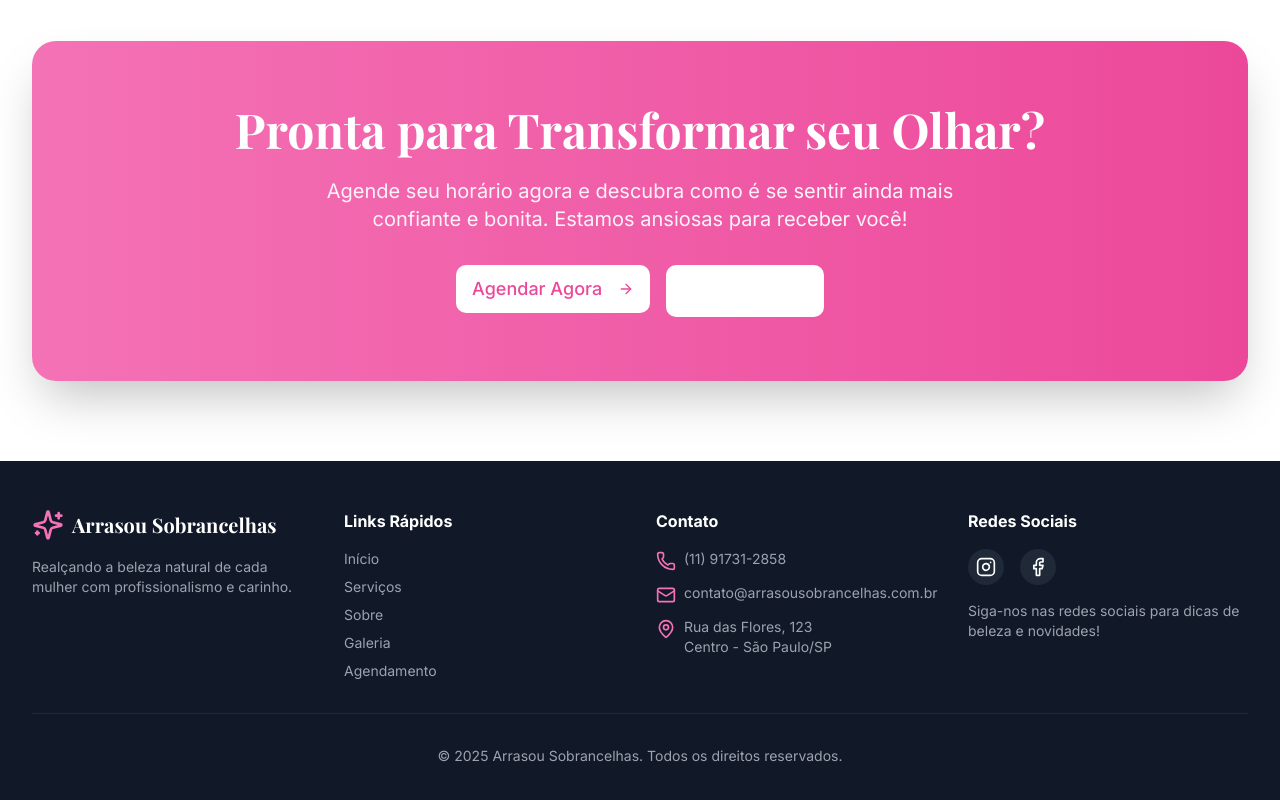
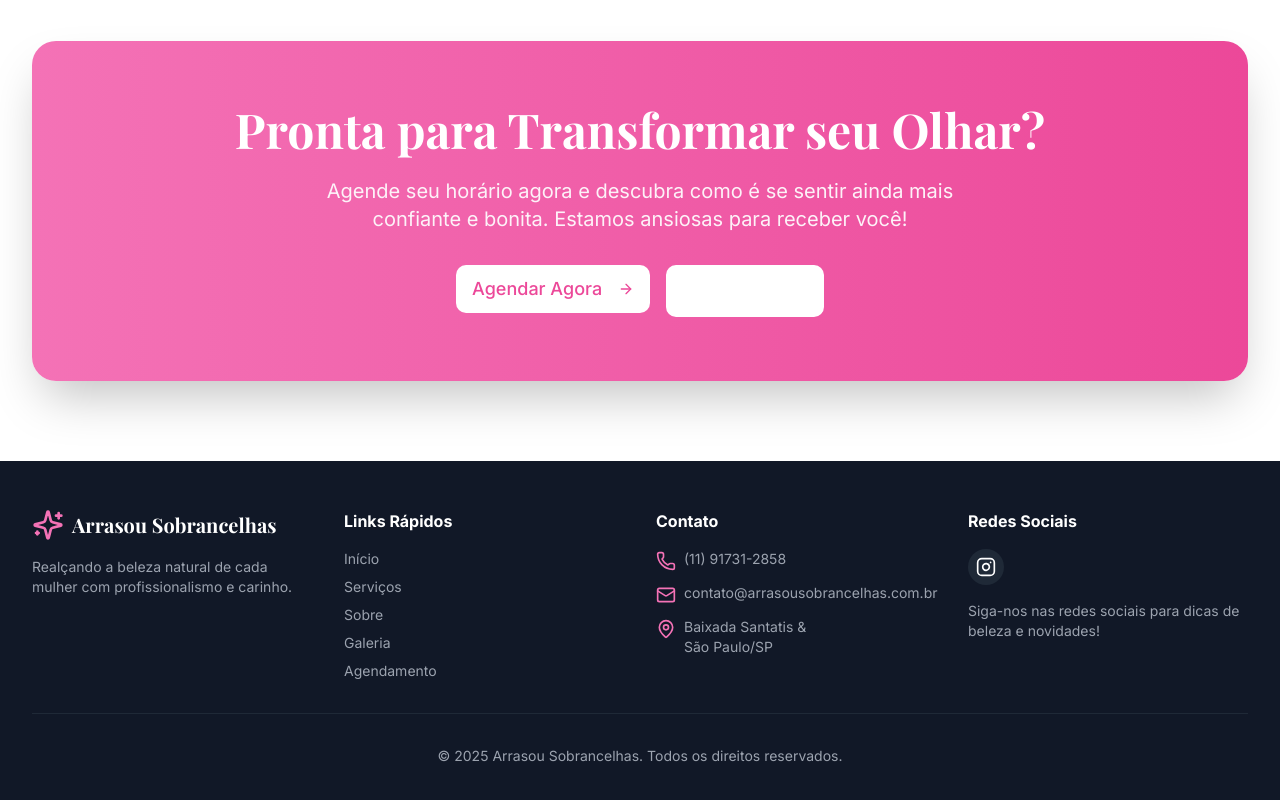
Before and after one commit to llopes0610/arrasousobrancelhas, a Next.js app: page / in a window 1280 px wide. Shown: the part 1937-2737 px from the top of the page. Built offline with nearby package versions, Linux system fonts and the light colour scheme; a web font is replaced by a local one.

Commit message:
Ajuste de redes sociais e endereço

```diff
--- a/src/components/layout/SiteFooter.tsx
+++ b/src/components/layout/SiteFooter.tsx
@@ -63,8 +63,8 @@ export default function SiteFooter() {
               <li className="flex items-start gap-2 text-gray-400">
                 <MapPin className="h-5 w-5 text-arrasou-400 flex-shrink-0 mt-0.5" />
                 <span>
-                  Rua das Flores, 123<br />
-                  Centro - São Paulo/SP
+                  Baixada Santatis &<br />
+                  São Paulo/SP
                 </span>
               </li>
             </ul>
@@ -74,21 +74,14 @@ export default function SiteFooter() {
             <h3 className="font-bold mb-4">Redes Sociais</h3>
             <div className="flex gap-4">
               <a
-                href="https://instagram.com"
+                href="https://instagram.com/arrasousobrancelhas"
                 target="_blank"
                 rel="noopener noreferrer"
                 className="p-2 bg-gray-800 rounded-full hover:bg-arrasou-400 transition-colors"
               >
                 <Instagram className="h-5 w-5" />
               </a>
-              <a
-                href="https://facebook.com"
-                target="_blank"
-                rel="noopener noreferrer"
-                className="p-2 bg-gray-800 rounded-full hover:bg-arrasou-400 transition-colors"
-              >
-                <Facebook className="h-5 w-5" />
-              </a>
+
             </div>
             <p className="text-gray-400 text-sm mt-4">
               Siga-nos nas redes sociais para dicas de beleza e novidades!
```
